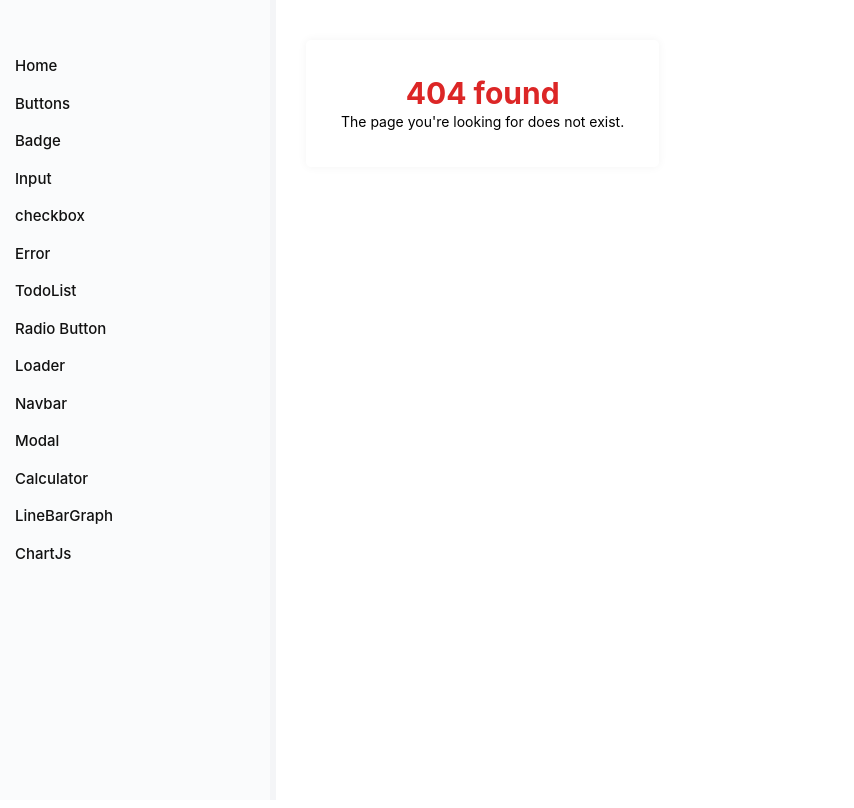
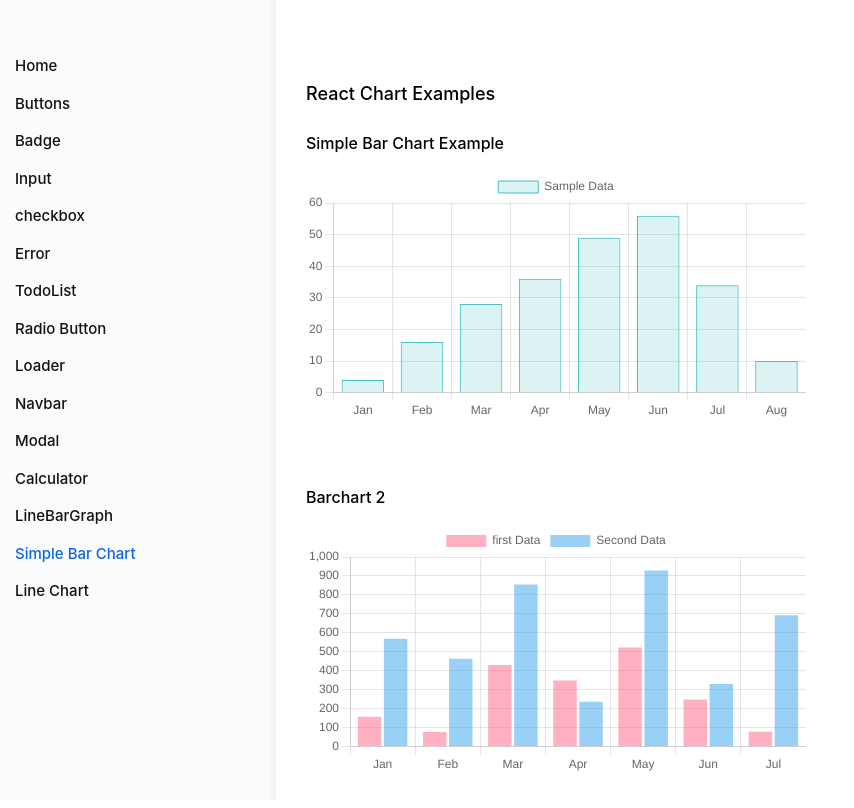
Before and after one commit to christojojo/wacpro-tasks, a React (Vite) app: page /simplebarchart in a window 1280 px wide. Before the commit this address had no page. Shown: the top 808 px of the page, without its empty margins (0-854 px from the left). Built offline with nearby package versions, Linux system fonts and the light colour scheme.

Commit message:
chart.js

```diff
--- a/package.json
+++ b/package.json
@@ -14,8 +14,10 @@
     "@mui/icons-material": "^5.15.11",
     "@mui/material": "^5.15.11",
     "autoprefixer": "^10.4.17",
+    "chart.js": "^4.4.2",
     "postcss": "^8.4.35",
     "react": "^18.2.0",
+    "react-chartjs-2": "^5.2.0",
     "react-dom": "^18.2.0",
     "sass": "^1.71.0",
     "tailwindcss": "^3.4.1"
--- a/src/App.jsx
+++ b/src/App.jsx
@@ -17,7 +17,8 @@ import NavbarPage from './pages/NavbarPage';
 import ModalPage from './pages/ModalPage';
 import Calculator from './pages/Calculator';
 import LineBarGraphPage from './pages/LineBarGraphPage';
-import ChartJs from './pages/ChartJs';
+import ChartPage from './pages/ChartPage';
+import LinechartPage from './pages/LinechartPage';
 
 function App() {
 
@@ -38,10 +39,11 @@ function App() {
       <Route path='/loader'   element={<LoaderPage/>}/>
       <Route path='/navbar'   element={<NavbarPage/>}/>
       <Route path='/modal'   element={<ModalPage/>}/>
-      <Route path='/calculator'  element={<Calculator/>}       />
+      <Route path='/calculator'  element={<Calculator/>}/>
       <Route path='*'         element={<NoPage/>}       />
-      <Route path='/linebargraph' element={<LineBarGraphPage/>}       />
-      <Route path='/chartjs' element={<ChartJs/>}       />
+      <Route path='/linebargraph' element={<LineBarGraphPage/>}/>
+      <Route path='/simplebarchart' element={<ChartPage/>}/>
+      <Route path='/linechart' element={<LinechartPage/>}/>
 
 
     </Routes>
--- a/src/components/AsideRoute/AsideRoute.jsx
+++ b/src/components/AsideRoute/AsideRoute.jsx
@@ -53,8 +53,11 @@ const isActive = (path) => {
                     <li className={isActive('/linebargraph') ? "text-primary" : '' }>
                         <Link to='/linebargraph'>LineBarGraph</Link>
                     </li>
-                    <li className={isActive('/chartjs') ? "text-primary" : '' }>
-                        <Link to='/chartjs'>ChartJs</Link>
+                    <li className={isActive('/simplebarchart') ? "text-primary" : '' }>
+                        <Link to='/simplebarchart'>Simple Bar Chart</Link>
+                    </li>
+                    <li className={isActive('/linechart') ? "text-primary" : '' }>
+                        <Link to='/linechart'>Line Chart</Link>
                     </li>
                     {/* <li className={isActive('/clickme') ? "text-primary" : '' }>
                         <Link to='/clickme'>Click Me</Link>
--- /dev/null
+++ b/src/components/BarChart2/BarChart2.jsx
@@ -0,0 +1,32 @@
+import React from 'react';
+import { Bar } from 'react-chartjs-2';
+import { Chart , registerables } from 'chart.js';
+
+Chart.register(...registerables);
+
+function BarChart2() {
+    const data= {
+        labels: ['Jan', 'Feb', 'Mar', 'Apr', 'May','Jun','Jul'],
+        datasets: [
+            {
+               label: 'first Data',
+               backgroundColor: 'rgba(255, 99, 132, 0.5)',
+               data: [157,77,430,348,523,249,78]
+            },
+            {
+                label: 'Second Data',
+                backgroundColor: 'rgba(53, 162, 235, 0.5)',
+                data: [569,463,855,237,929,330,693]
+            },
+        ]
+    }
+
+  return (
+    <div style={{width: '500px'}}>
+      <h2 className='text-[16px] font-medium pb-4'>Barchart 2</h2>
+      <Bar data={data}></Bar>
+    </div>
+  )
+}
+
+export default BarChart2
--- a/src/components/LineBarGraph/LineBarGraph.jsx
+++ b/src/components/LineBarGraph/LineBarGraph.jsx
@@ -15,18 +15,18 @@ function LineBarGraph() {
   return (
 
     <div className='pt-24'>
-      <ul className='navbargraph flex space-x-[3px] w-[600px] *:h-[10px] '>
+      <ul className='navbargraph flex space-x-[3px] *:h-[10px] '>
       {detailes.map((item,index)=>{
-        console.log(item.WorkingHours);
+        // console.log(item.WorkingHours);
         const widthLi = ((item.WorkingHours/TotalHours)*100).toFixed(1);
-        console.log(widthLi,"widthli");
+        // console.log(widthLi,"widthli");
         const bgColors = item.color;
-        console.log(bgColors);
+        // console.log(bgColors);
 
         return(
           <li key={index}
-          className={`bg-[var(--bgColors)] w-[var(--widthLi)] first:rounded-l-lg last:rounded-r-lg relative group`}
-          style={{'--widthLi':widthLi+"%",'--bgColors':bgColors}}
+          className={`bg-backgroundColor w-width first:rounded-l-lg last:rounded-r-lg relative group`}
+          style={{width: widthLi+"%", backgroundColor: bgColors}}
           >
             <span className=' opacity-0 group-hover:opacity-100 text-[12px] p-[2px] rounded-sm border relative bottom-[27px] bg-slate-100 transition-all duration-200 ease-in-out z-50 whitespace-nowrap
                              after:content-[""] after:absolute after:bottom-[-5px] after:left-1 after:w-[8px]
--- /dev/null
+++ b/src/components/LineChart/LineChart.jsx
@@ -0,0 +1,83 @@
+import React from 'react';
+import { Line } from 'react-chartjs-2';
+import { Chart, registerables } from 'chart.js';
+
+Chart.register(...registerables);
+
+function LineChart() {
+    const data = {
+        labels: ['','May', 'Jun', 'Jul', 'Aug'],
+        datasets: [
+            {
+                label: '2023',
+                backgroundColor: '#0C66E4',
+                borderColor: '#0C66E4',
+                borderWidth: 2,
+                data: [10,10, 35, 41, 37],
+                pointRadius: 0,
+            },
+        ],
+
+    };
+
+    const options = {
+        scales: {
+            x: {
+                ticks: {
+                    font: {
+                        size: 11,
+                        weight: 'normal',
+                    },
+                    color: '#666666',
+                },
+                grid: {
+                    display: false,
+                },
+            },
+            y: {
+                ticks: {
+                    stepSize: 10,
+                    font: {
+                        size: 11,
+                        weight: 'normal',
+                    },
+                    color: '#666666',
+                },
+                beginAtZero: true,
+                max: 50,
+            },
+        },
+        plugins: {
+            legend:{
+                display:true,
+                position : 'top',
+
+                title : {
+                    display : true,
+                    text : 'Line Chart Example',
+                },
+                labels: {
+                    boxWidth : 9,
+                    boxHeight : 9,
+                    align : 'left' ,
+                     font: {
+                        size: 12,
+                        weight: 'normal',
+
+                    },
+                }
+            }
+        }
+
+    };
+
+    return (
+        <div style={{ width: '454px' }}>
+            <h2 className="text-[16px] font-medium pb-4">Simple Line Chart Example</h2>
+            <Line data={data} options={options} />
+        </div>
+    );
+
+}
+
+export default LineChart;
--- /dev/null
+++ b/src/components/SimpleBarChart/SimpleBarChart.jsx
@@ -0,0 +1,31 @@
+
+import React from 'react';
+import { Bar  } from 'react-chartjs-2';
+import { Chart, registerables } from 'chart.js';
+
+ Chart.register(...registerables);
+
+function SimpleBarChart() {
+    const data= {
+    labels: ['Jan', 'Feb', 'Mar', 'Apr', 'May','Jun','Jul','Aug'],
+    datasets: [
+        {
+        label: 'Sample Data',
+        backgroundColor: 'rgba(75,192,192,0.2)',
+        borderColor: 'rgba(75,192,192,1)',
+        borderWidth: 1,
+        hoverBackgroundColor: 'rgba(75,192,192,0.4)',
+        hoverBorderColor: 'rgba(75,192,192,1)',
+        data: [4,16,28,36,49,56,34,10]
+        }
+    ]
+}
+  return (
+    <div>
+      <h2 className='text-[16px]  font-medium pb-4'>Simple Bar Chart Example</h2>
+      <Bar data={data}></Bar>
+    </div>
+  )
+}
+
+export default SimpleBarChart
--- a/src/pages/ChartJs.jsx
+++ /dev/null
@@ -1,11 +0,0 @@
-import React from 'react'
-
-function ChartJs() {
-  return (
-    <div>
-      chart
-    </div>
-  )
-}
-
-export default ChartJs
--- /dev/null
+++ b/src/pages/ChartPage.jsx
@@ -0,0 +1,18 @@
+import React from 'react'
+import SimpleBarChart from '../components/SimpleBarChart/SimpleBarChart'
+import BarChart2 from '../components/BarChart2/BarChart2'
+
+function ChartPage() {
+  return (
+    <div className='pt-20'>
+      <h1 className='text-lg font-medium pb-6'>React Chart Examples</h1>
+      <SimpleBarChart/>
+
+      <div className='py-16'>
+      <BarChart2/>
+      </div>
+    </div>
+  )
+}
+
+export default ChartPage
--- /dev/null
+++ b/src/pages/LinechartPage.jsx
@@ -0,0 +1,12 @@
+import React from 'react'
+import LineChart from '../components/LineChart/LineChart'
+
+function LinechartPage() {
+  return (
+    <div className='pt-20'>
+      <LineChart/>
+    </div>
+  )
+}
+
+export default LinechartPage
```
Also changed, not shown: 1 other file (tests, documents, lock files or other folders).
